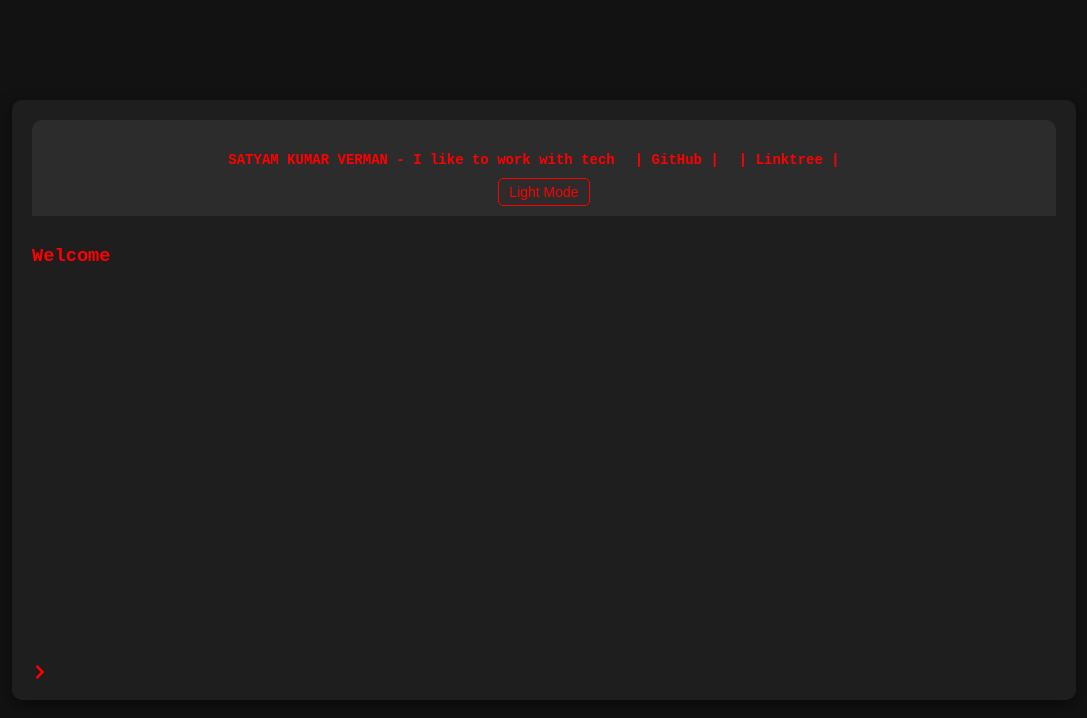
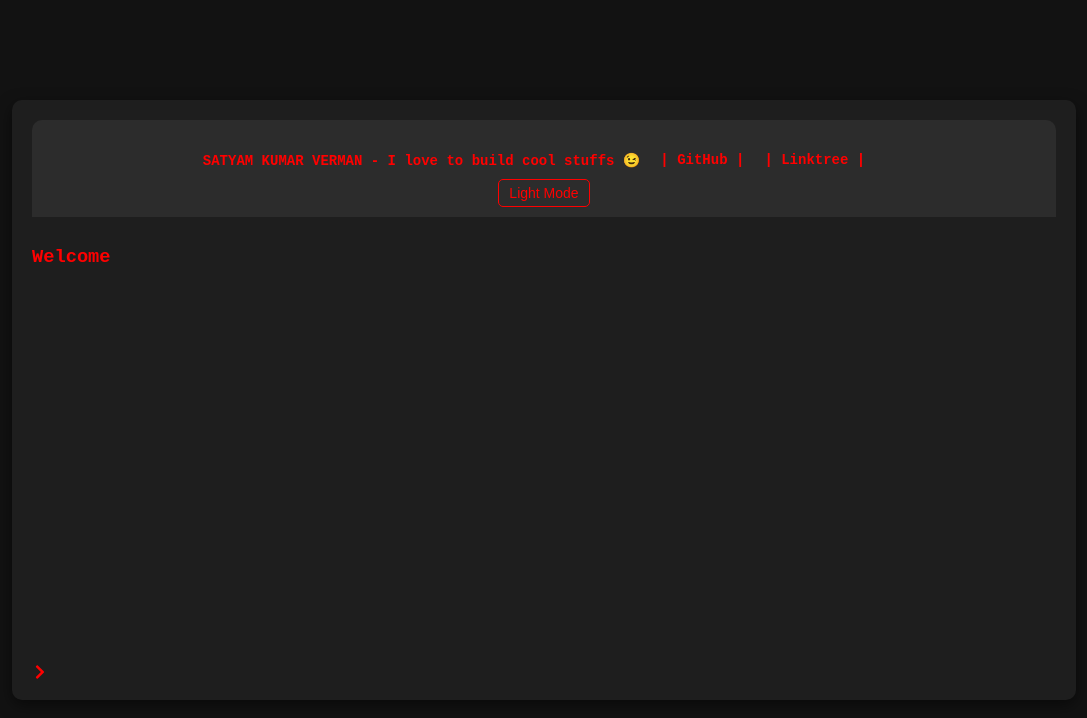
Before and after one commit to SkvProgrammer/portfolio, a React (Create React App) app: page / in a window 1280 px wide. Shown: the top 718 px of the page, without its empty margins (96-1183 px from the left). Built offline with nearby package versions, Linux system fonts and the light colour scheme.

Commit message:
Update Terminal.js

```diff
--- a/src/components/Terminal.js
+++ b/src/components/Terminal.js
@@ -218,7 +218,7 @@ const Terminal = () => {
           <span color="#27c93f" />
         </HeaderButtons>
         <Menu theme={theme}>
-        <a href="https://linktr.ee/skvprogrammer" target="_blank" rel="noopener noreferrer">SATYAM KUMAR VERMAN - I like to work with tech</a>
+        <a href="https://linktr.ee/skvprogrammer" target="_blank" rel="noopener noreferrer">SATYAM KUMAR VERMAN - I love to build cool stuffs 😉</a>
           <a href="https://github.com/skvprogrammer" target="_blank" rel="noopener noreferrer"> | <b>GitHub</b> |</a>
           <a href="https://linktr.ee/skvprogrammer" target="_blank" rel="noopener noreferrer"> | <b>Linktree</b> |</a>
 
```
